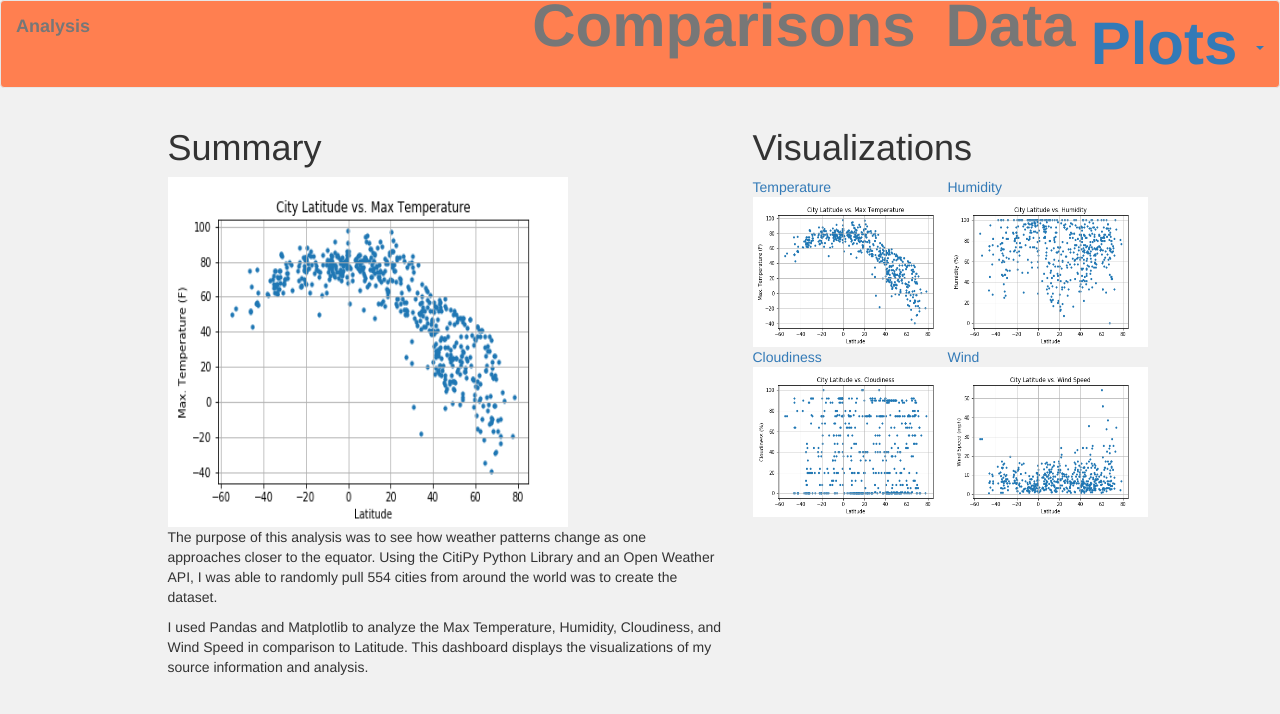
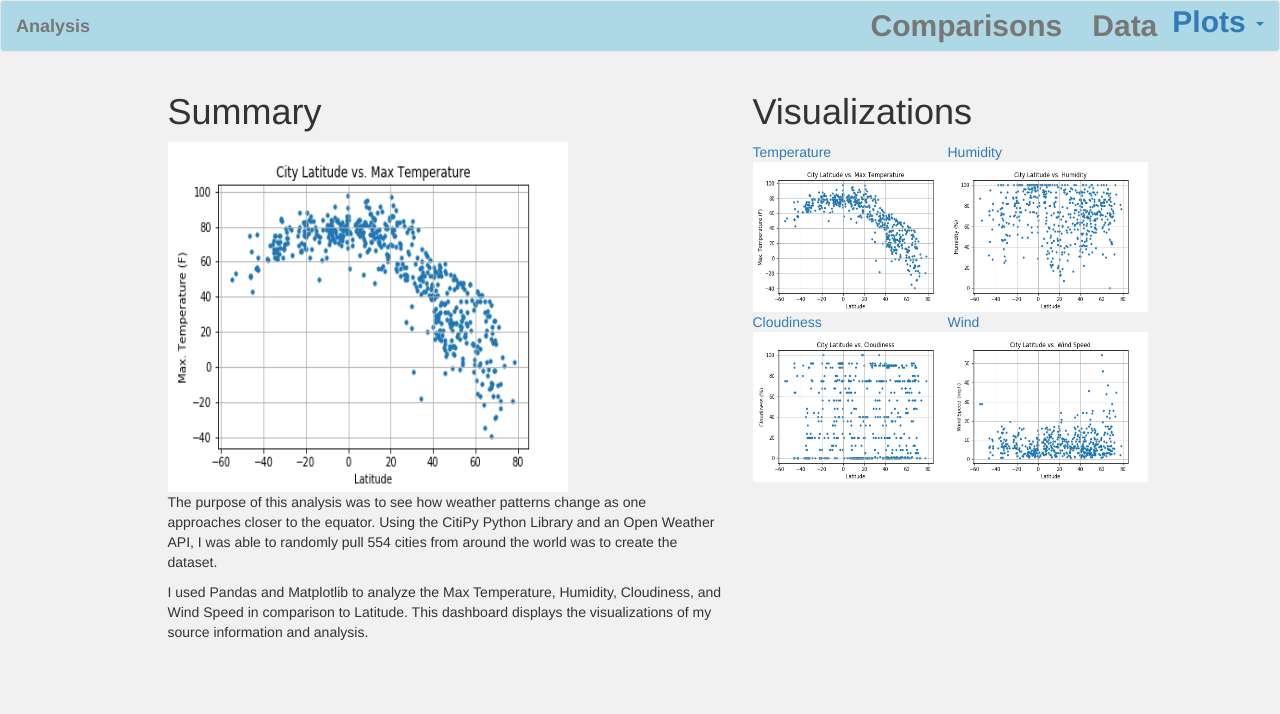
Before and after one commit to eileendolan/eileendolan.github.io, a plain HTML site: page index.html in a window 1280 px wide. Drawn offline with nearby package versions, Linux system fonts and the light colour scheme.

Commit message:
Update style.css

```diff
--- a/style.css
+++ b/style.css
@@ -1,9 +1,9 @@
 
 .navbar {
     font-weight: bold;
-    background: coral;
+    background: lightblue;
     color: grey;
-    font-size: 60px;
+    font-size: 30px;
     font-style: normal;
 }
 
```
